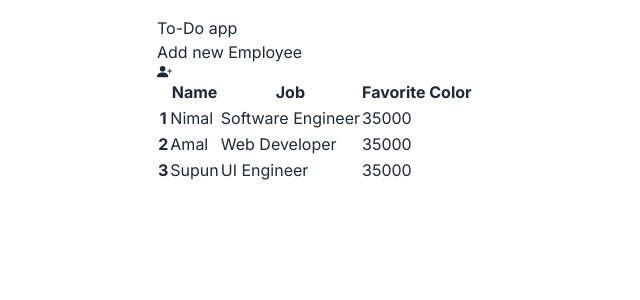
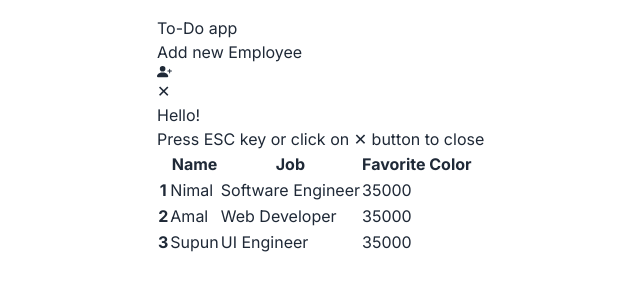
Before and after one commit to gihanshirantha/Next-CRUD-App, a Next.js app: page / in a window 1280 px wide. Shown: the top 300 px of the page, without its empty margins (35-675 px from the left). Built offline with nearby package versions, Linux system fonts and the light colour scheme; data requests are answered from the project's data file.

Commit message:
Add modal

```diff
--- a/src/Components/AddTask.tsx
+++ b/src/Components/AddTask.tsx
@@ -1,10 +1,17 @@
+"use client";
+
 import {BsFillPersonPlusFill} from 'react-icons/bs'
+import Modal from './Modal'
+import { useState } from 'react'
 
 const AddTask = () => {
+
+const [modalOpen,setModalOpen]=useState<boolean>(false);
+
   return (
     <div>
-      <button className="items-center bg-blue-500 py-2 w-full rounded-md text-white hover:bg-blue-700 transition flex justify-center">Add new Employee <BsFillPersonPlusFill className="ml-3" size={15}/></button>
-
+      <button onClick={()=>setModalOpen(true)} className="items-center bg-blue-500 py-2 w-full rounded-md text-white hover:bg-blue-700 transition flex justify-center">Add new Employee <BsFillPersonPlusFill className="ml-3" size={15}/></button>
+        <Modal modalOpen={modalOpen} setModalOpen={setModalOpen}/>
     </div>
   )
 }
--- /dev/null
+++ b/src/Components/Modal.tsx
@@ -0,0 +1,22 @@
+
+
+interface ModalProps{
+    modalOpen:boolean;
+    setModalOpen:(open:boolean)=>void;
+}
+
+const Modal:React.FC<ModalProps> = ({modalOpen,setModalOpen}) => {
+  return (
+    <div>
+        <div className={`modal ${modalOpen?"modal-open":""}`}>
+        <div className="modal-box relative">
+        <button onClick={()=> setModalOpen(false)} className="btn btn-sm btn-circle btn-ghost absolute right-2 top-2">✕</button>
+        <h3 className="font-bold text-lg">Hello!</h3>
+    <p className="py-4">Press ESC key or click on ✕ button to close</p>
+        </div>
+    </div>
+    </div>
+  )
+}
+
+export default Modal
```
